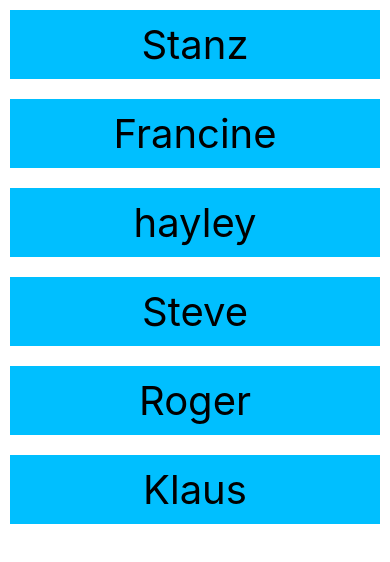
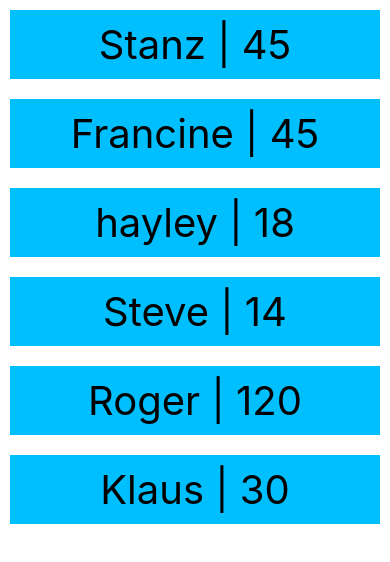
Before and after one commit to torea-patissier/ExosReactNative, a React Native app: screen / in a window 390 px wide. Shown: the top 562 px of the page. Built offline with nearby package versions, Linux system fonts and the light colour scheme.

Commit message:
KeyExtractor sans id et sans key

```diff
--- a/App.js
+++ b/App.js
@@ -6,20 +6,21 @@ import { color } from "react-native/Libraries/Components/View/ReactNativeStyleAt
 export default function App() {
 
   const obj = [
-    {id: "1", name: "Stanz", age: 45},
-    {id: "2", name: "Francine", age: 45},
-    {id: "3", name: "hayley", age: 18},
-    {id: "4", name: "Steve", age: 14},
-    {id: "5", name: "Roger", age: 1020},
-    {id: "6", name: "Klaus", age: 30},
+    {name: "Stanz", age: 45},
+    {name: "Francine", age: 45},
+    {name: "hayley", age: 18},
+    {name: "Steve", age: 14},
+    {name: "Roger", age: 120},
+    {name: "Klaus", age: 30},
   ]
 
   const [family, setFamily] = useState(obj);
 
   const result = ({item}) =>(
+    <View style={styles.list}>
 
-    <View style={styles.list}>
-      <Text style={styles.textList}>{item.name}</Text>
+      <Text style={styles.textList}>{item.name} | {item.age}</Text>
+
     </View>
   )
 
@@ -32,7 +33,11 @@ export default function App() {
       <FlatList
       data={obj}
       renderItem={result}
-      keyExtractor={ item => item.id}
+      keyExtractor={ (item,index) => index.toString()}
+      /**
+       * Si je n'ai pas d'id alors je me base sur l'index du tableau obj [0] = Stanz,
+       * [1] = Francine etc..
+       */
       />
 
     </View>
@@ -43,7 +48,7 @@ const styles = StyleSheet.create({
   container: {
     flex:1,
     alignItems:'stretch',
-    // justifyContent:'space-around',
+    // justifyContent:'center',
   },
 
   list: {
```
